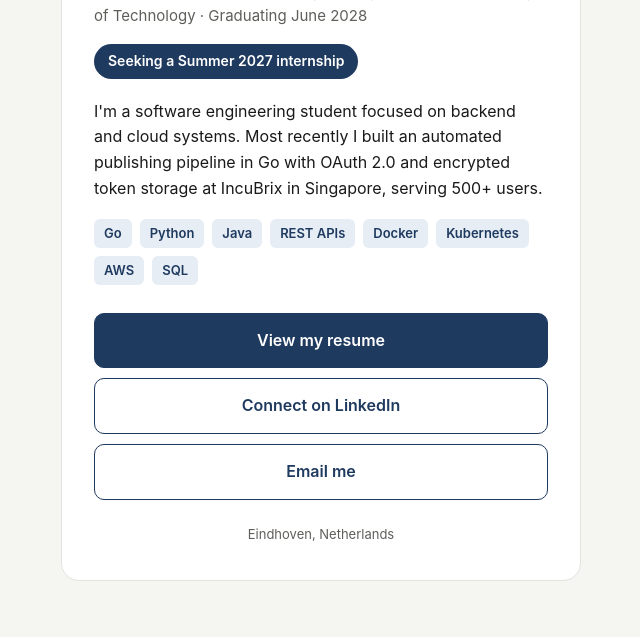
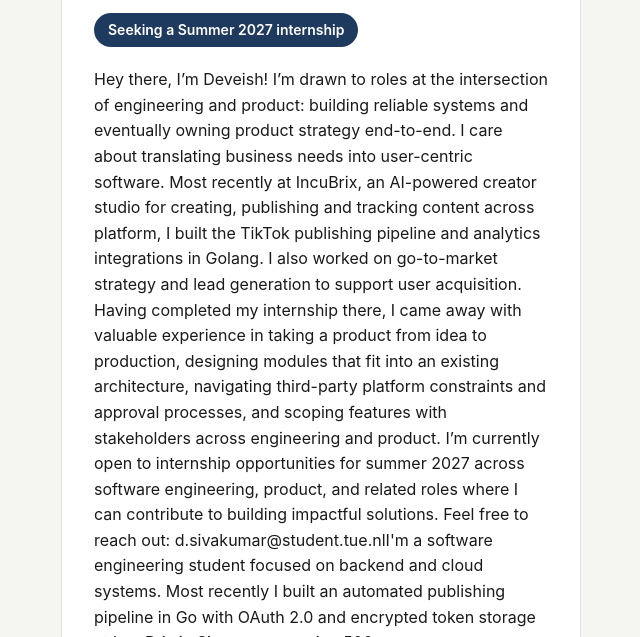
Before and after one commit to deveish-s/deveish-s.github.io, a plain HTML site: page index.html in a window 1280 px wide. Shown: the part 163-800 px from the top of the page, without its empty margins (319-959 px from the left). Drawn offline with Linux system fonts and the light colour scheme.

Commit message:
Revise 'about' section in index.html
Updated the 'about' section to reflect recent experiences and internship availability.

```diff
--- a/index.html
+++ b/index.html
@@ -32,7 +32,9 @@
   <p class="degree">B.S. Computer Science and Engineering, Eindhoven University of Technology · Graduating June 2028</p>
   <span class="pill">Seeking a Summer 2027 internship</span>
 
-  <p class="about">I'm a software engineering student focused on backend and cloud systems. Most recently I built an automated publishing pipeline in Go with OAuth 2.0 and encrypted token storage at IncuBrix in Singapore, serving 500+ users.</p>
+  <p class="about"> Hey there, I’m Deveish! I’m drawn to roles at the intersection of engineering and product: building reliable systems and eventually owning product strategy end-to-end. I care about translating business needs into user-centric software.
+Most recently at IncuBrix, an AI-powered creator studio for creating, publishing and tracking content across platform, I built the TikTok publishing pipeline and analytics integrations in Golang. I also worked on go-to-market strategy and lead generation to support user acquisition. Having completed my internship there, I came away with valuable experience in taking a product from idea to production, designing modules that fit into an existing architecture, navigating third-party platform constraints and approval processes, and scoping features with stakeholders across engineering and product.
+I’m currently open to internship opportunities for summer 2027 across software engineering, product, and related roles where I can contribute to building impactful solutions. Feel free to reach out: d.sivakumar@student.tue.nlI'm a software engineering student focused on backend and cloud systems. Most recently I built an automated publishing pipeline in Go with OAuth 2.0 and encrypted token storage at IncuBrix in Singapore, serving 500+ users.</p>
 
   <ul class="tags">
     <li>Go</li><li>Python</li><li>Java</li><li>REST APIs</li><li>Docker</li><li>Kubernetes</li><li>AWS</li><li>SQL</li>
```
